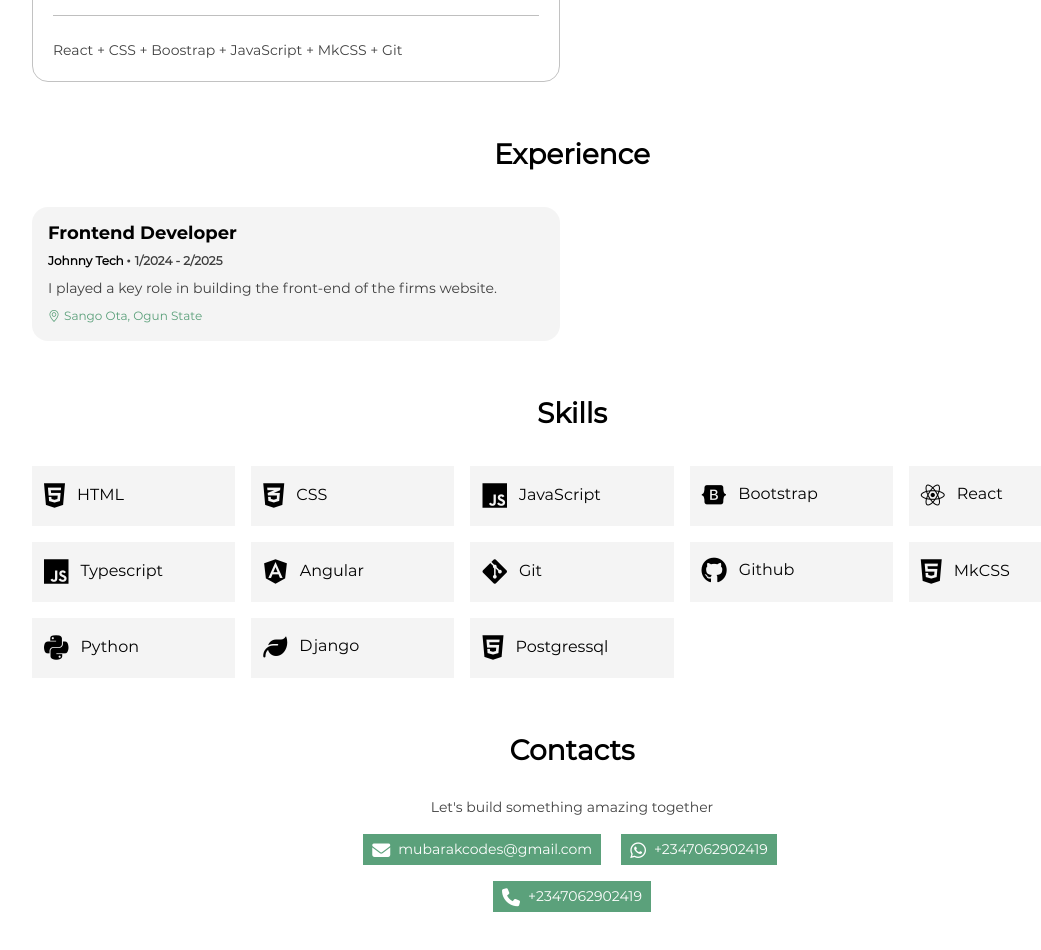
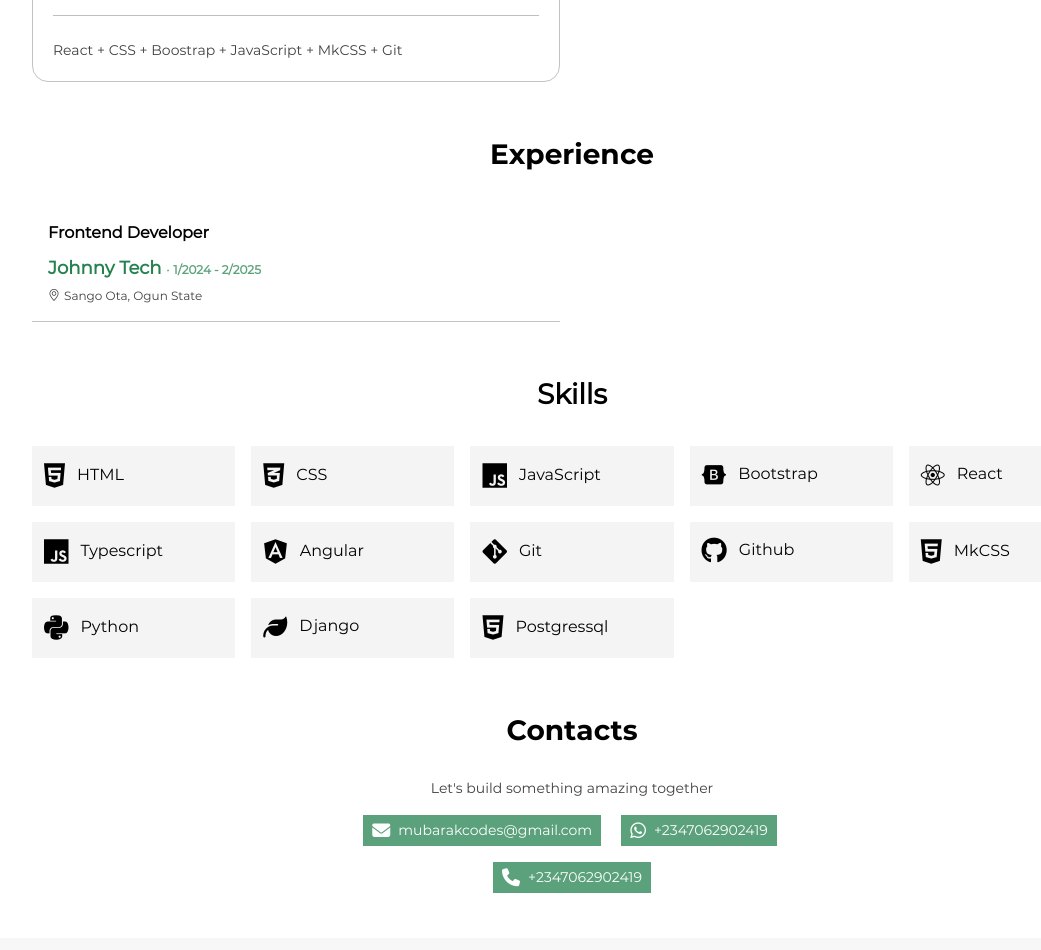
Before and after one commit to mubarak-codes/Mubarak-portfolio, a React (Vite) app: page / in a window 1280 px wide. Shown: the part 1760-2710 px from the top of the page, without its empty margins (68-1109 px from the left). Built offline with nearby package versions, Linux system fonts and the light colour scheme.

Commit message:
experience

```diff
--- a/src/components/Contact.jsx
+++ b/src/components/Contact.jsx
@@ -6,7 +6,7 @@ const Contact = ({text})=>{
  return(
   <>
    <section className="mt12" id="contact">
-    <h3 className="txt-bolder fs9 mb7 text-center">Contacts</h3>
+    <h3 className="txt-bolder fs9 mb7 text-center ff-montserrat-bold">Contacts</h3>
     <div className="text-center mb4 opacity75 fs2">Let's build something amazing together</div>
     <div className="flex d-col gap-3 items-center fs7 opacity75">
      <div className="flex gap-3 d-col d-row-sm content-center">
--- a/src/components/Experience.jsx
+++ b/src/components/Experience.jsx
@@ -6,13 +6,12 @@ const Experience = ()=>{
  return(
   <>
    <section className="mt12 px5 px10-sm px19-md" id="experience">
-    <h2 className="fs9 text-center txt-bolder mb8"> Experience</h2>
+    <h2 className="fs9 text-center txt-bolder mb8 ff-montserrat-bold"> Experience</h2>
     <div className="d-grid gap-4 gr2-sm">{experience.map((experience)=>(
-     <div className="bg-gray10 rounded-4 p4">
-      <h3 className="ff-montserrat-bold fs4">{experience.role}</h3>
-      <div className="fs1 fw-bold">{experience.name} <span className="fs1 opacity75"><span className="fw-bolder ff-rubik me1">&middot;</span>{experience.date}</span> </div>
-      <div className="opacity75 fs2 py2">{experience.description}</div>
-      <div className="fs1 opacity75 text-green"><i className="bi bi-geo-alt me1 fw-bold"></i>{experience.location}</div>
+     <div className="  p4 flex d-col gap1 bb d-grid-sm gr2">
+      <h3 className="fw-bolder fs3">{experience.role}</h3>
+      <div className="fs4 fw-bold text-green">{experience.name} <span className="fs1 opacity75"><span className="fw-bolder  me1">&middot;</span>{experience.date}</span> </div>
+           <div className="fs1 opacity75 "><i className="bi bi-geo-alt me1 fw-bold"></i>{experience.location}</div>
      </div>
      ))}
     </div>
```
